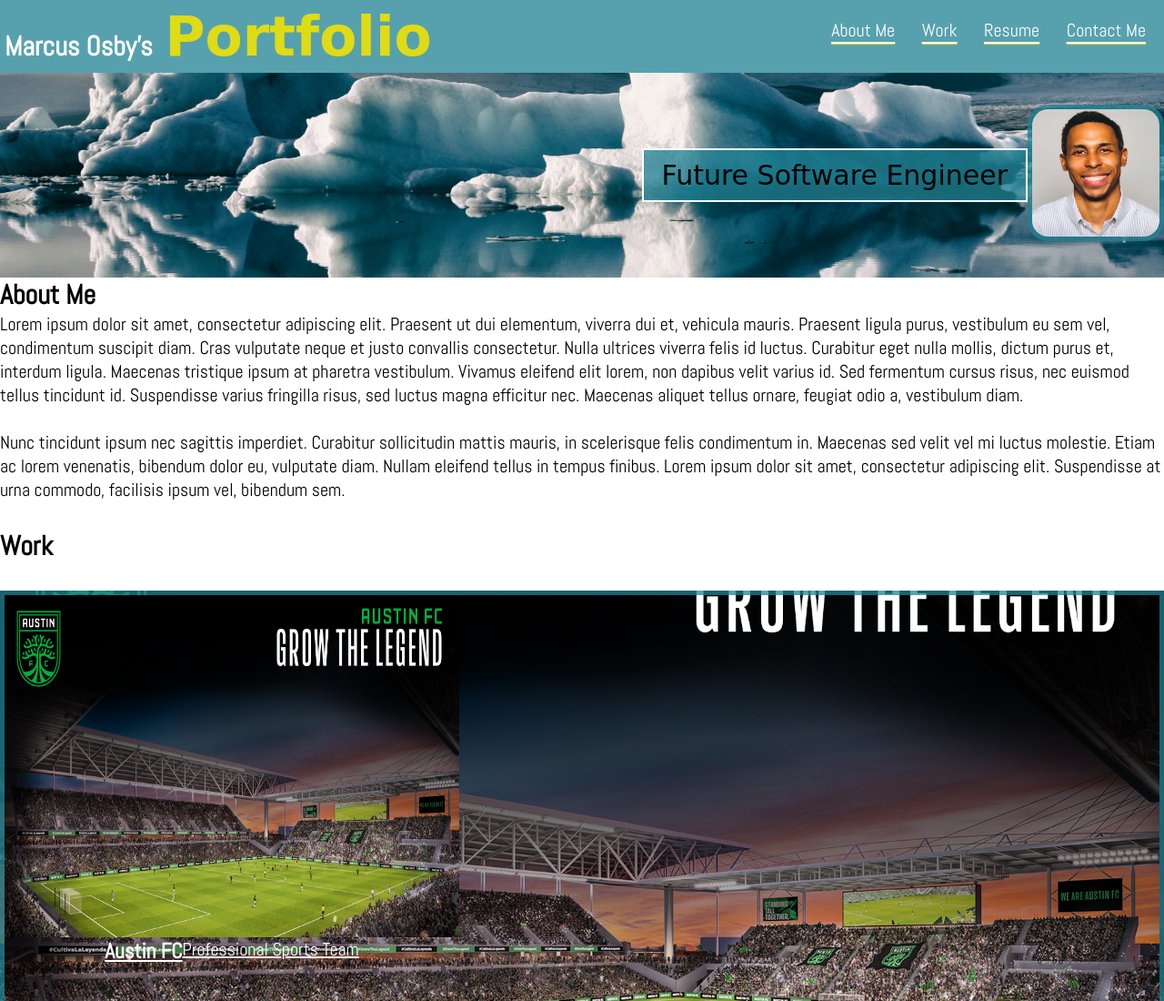
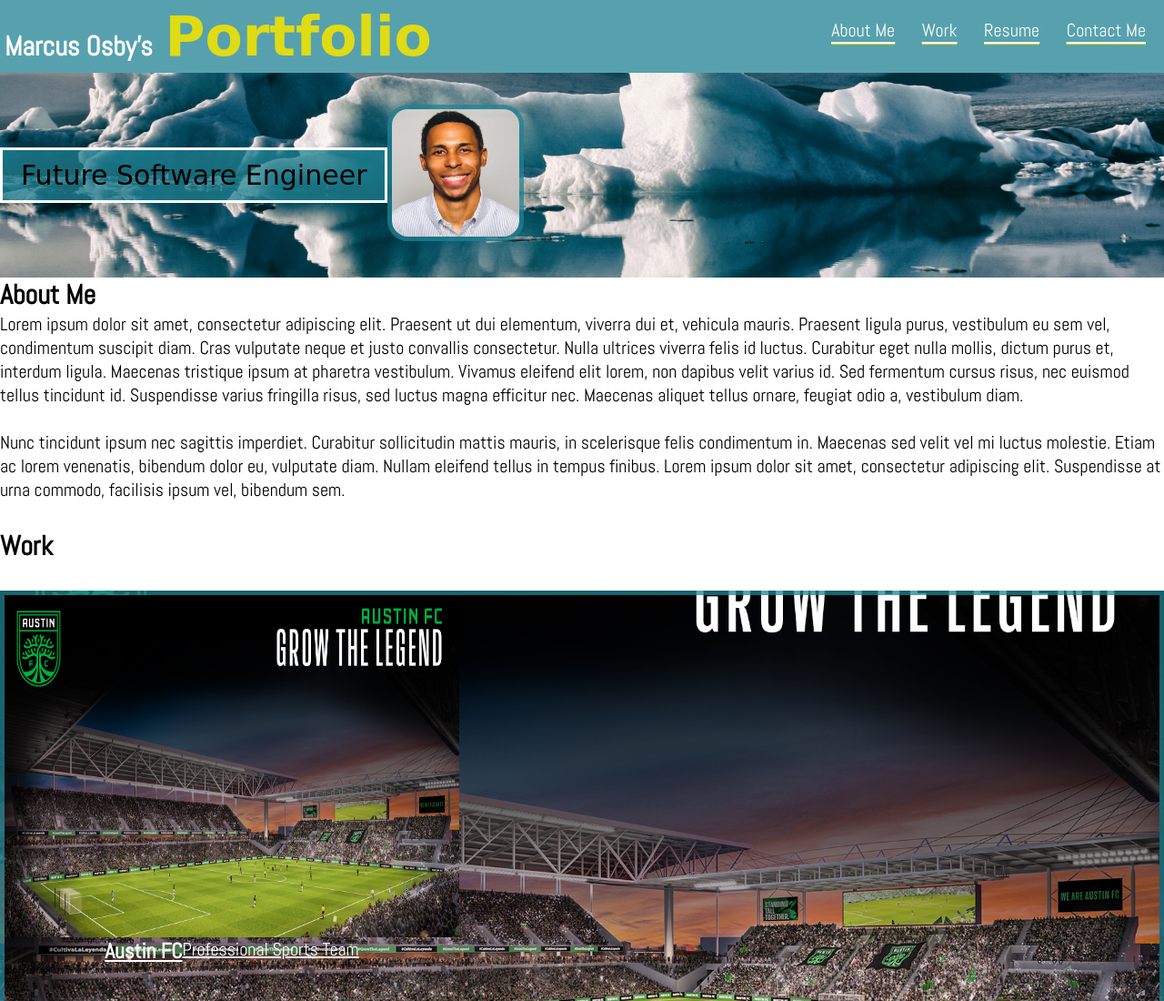
Before and after one commit to osbym/module2-challenge-portfolio, a plain HTML site: page index.html in a window 1280 px wide. Shown: the top 1100 px of the page at 91% size. Drawn offline with Linux system fonts and the light colour scheme; a web font is replaced by a local one.

Commit message:
updated header

```diff
--- a/assets/css/style.css
+++ b/assets/css/style.css
@@ -62,18 +62,17 @@
 /* HEADER END */
 
 /* HERO START */
-.hero {
+.hero-header {
+    display: flex;
     background-image: url("../images/iceland-icebergs.jpg");
     background-size: cover;
     background-position: center;
     height: 225px;
-    display: flex;
-    justify-content: flex-end;
-    flex-wrap: wrap;
+    justify-content: flex-start;
     align-items: center;
 }
 
-.hero img {
+.hero-header img {
     height: 150px;
     width: 150px;
     border-radius: 15%;
@@ -81,14 +80,13 @@
     border: 5px solid rgba(32, 130, 148, 0.753);
 }
 
-.hero .text {
+.hero-header .text {
     font-size: 30px;
     font-family: 'Allison', cursive;
-    display: flex;
     padding: 10px 20px;
     text-align: center;
     background-color: var(--primary);
-    border: 2px solid var(--secondary);
+    border: 3px solid var(--secondary);
 }
 /* HERO ENDS */
 
@@ -141,7 +139,7 @@
 }
 /* WORK Images End */
 
-/* CONTACT ME style start */
+/* CONTACT Information - style start */
 .contact-info a {
     text-decoration: underline;
     text-decoration-color: rgba(32, 130, 148, 0.753);
--- a/index.html
+++ b/index.html
@@ -45,7 +45,7 @@
 <!-- Header End -->
 
 <!-- Hero/Jumbotron Section START -->
-    <section class="hero">
+    <section class="hero-header">
         <div class="text">
             <p>
         Future Software Engineer
```
